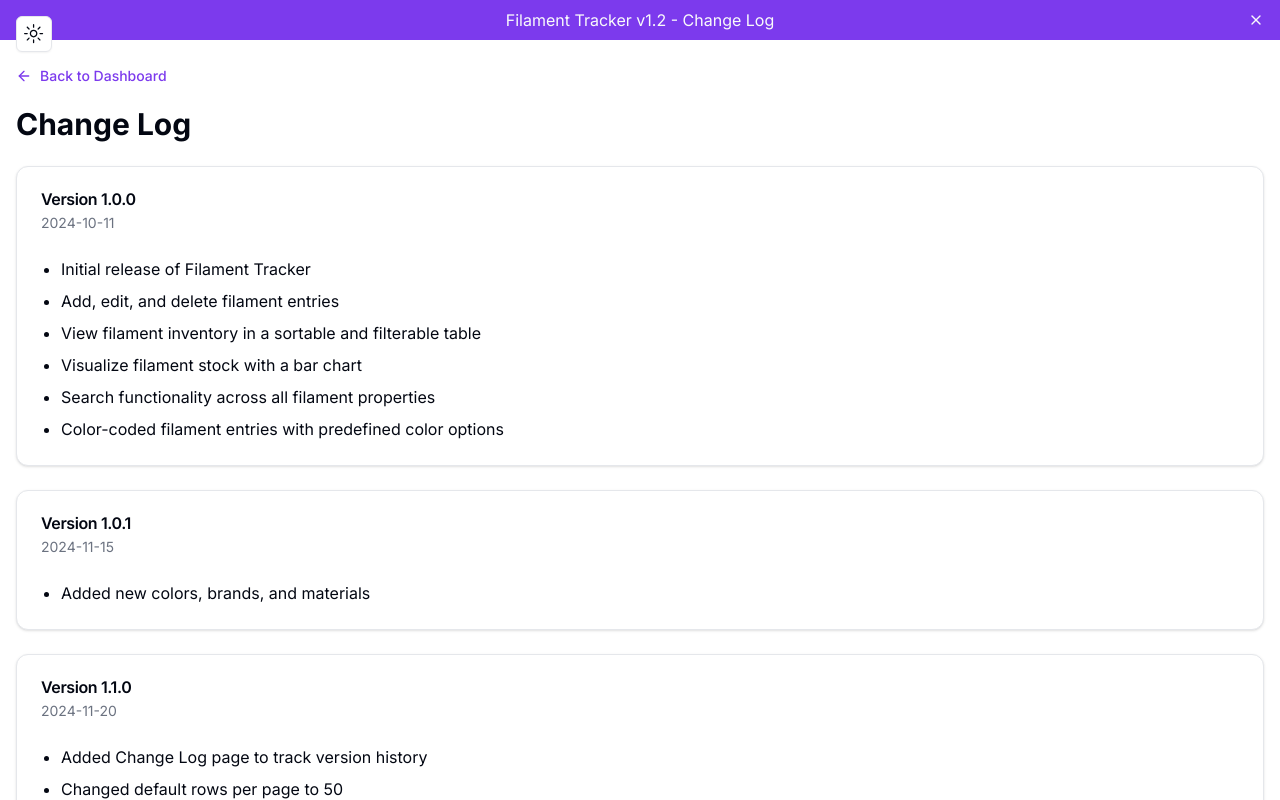
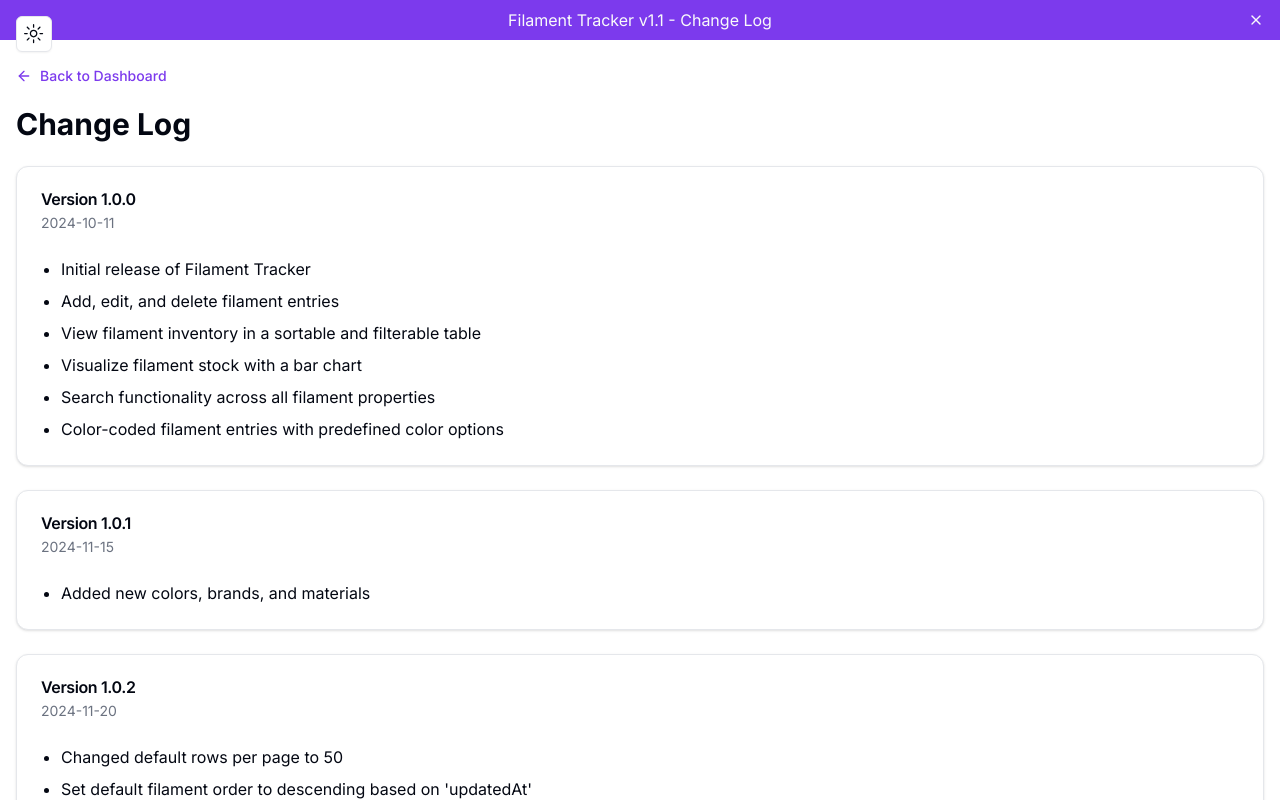
Before and after one commit to cdeck95/filament-tracking, a Next.js app: page /change-log in a window 1280 px wide. Shown: the top 800 px of the page. Built offline with nearby package versions, Linux system fonts and the light colour scheme.

Commit message:
version update

```diff
--- a/app/change-log/page.tsx
+++ b/app/change-log/page.tsx
@@ -38,23 +38,22 @@ const updates: ChangeLogEntry[] = [
     changes: ["Added new colors, brands, and materials"],
   },
   {
-    version: "1.1.0",
+    version: "1.0.2",
     date: "2024-11-20",
     changes: [
-      "Added Change Log page to track version history",
       "Changed default rows per page to 50",
       "Set default filament order to descending based on 'updatedAt'",
       "Added starting weight and current weight tracking for each filament",
     ],
   },
   {
-    version: "1.1.1",
+    version: "1.0.3",
     date: "2024-11-27",
     changes: ["Added new colors, brands, and materials"],
   },
 
   {
-    version: "1.2.0",
+    version: "1.1.0",
     date: "2024-12-14",
     changes: [
       "Clicking anywhere in the row now opens the edit filament page",
@@ -63,6 +62,7 @@ const updates: ChangeLogEntry[] = [
       "Added a 'notes' field to the filament object",
       "Added the 'notes' column to the filament table",
       "Added a toggle to auto-open the QR code after adding a filament",
+      "Added Change Log page to track version history",
     ],
   },
 ];
--- a/app/components/version-banner.tsx
+++ b/app/components/version-banner.tsx
@@ -13,7 +13,7 @@ export function VersionBanner() {
   return (
     <div className="bg-primary text-primary-foreground py-2 px-4 text-center relative">
       <Link href="/change-log" className="hover:underline text-sm md:text-base">
-        Filament Tracker v1.2 - Change Log
+        Filament Tracker v1.1 - Change Log
       </Link>
       <p
         className="close cursor-pointer fixed top-3 right-4"
```
